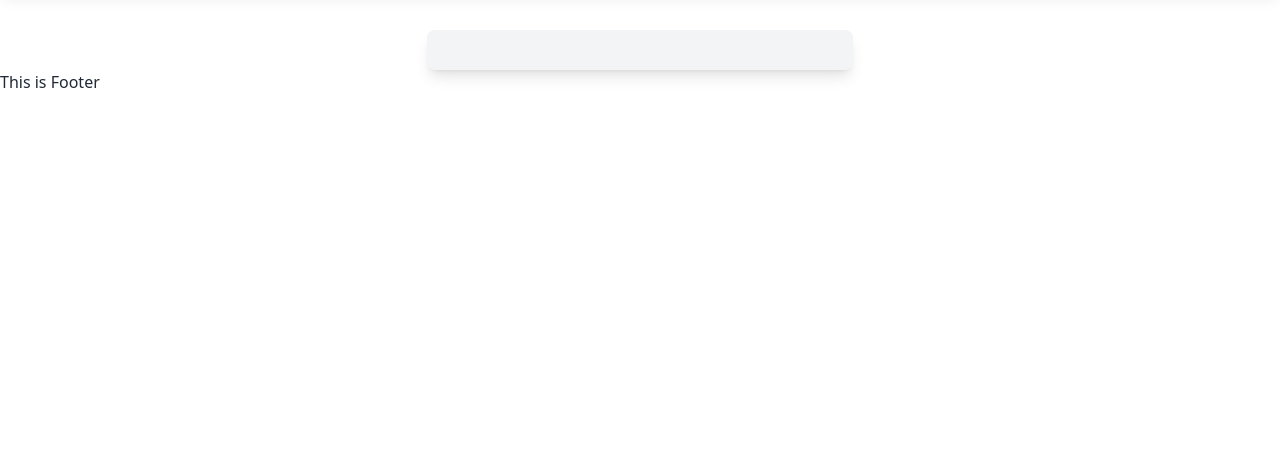
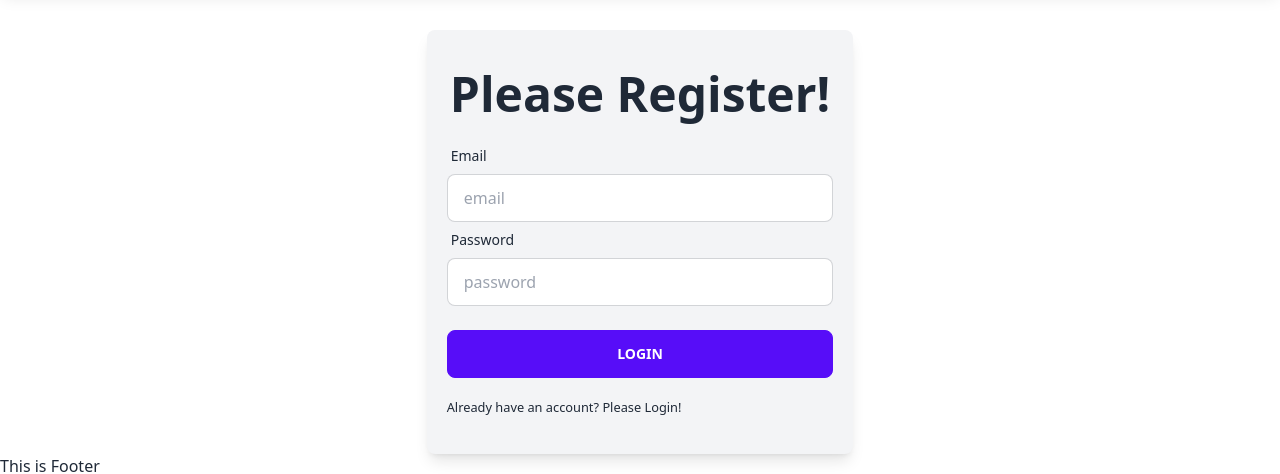
Before and after one commit to siraz015/toy-cars-hut-client, a React (Vite) app: page /register in a window 1280 px wide. Shown: the part 139-613 px from the top of the page. Built offline with nearby package versions, Linux system fonts and the light colour scheme.

Commit message:
added register page

```diff
--- a/src/components/Register/Register.jsx
+++ b/src/components/Register/Register.jsx
@@ -4,7 +4,7 @@ import { Link } from 'react-router-dom';
 const Register = () => {
     return (
         <div className='w-1/3 mx-auto bg-gray-100 p-5 rounded-lg mt-10 shadow-lg'>
-            {/* <h1 className="text-5xl text-center font-bold my-5">Please Register!</h1>
+            <h1 className="text-5xl text-center font-bold my-5">Please Register!</h1>
             <form>
                 <div className="form-control">
                     <label className="label">
@@ -22,7 +22,7 @@ const Register = () => {
                     <input className="btn btn-primary" type="submit" value="Login" />
                 </div>
             </form>
-            <p className='my-4'><small>Already have an account? <Link to='/login'>Please Login!</Link></small></p> */}
+            <p className='my-4'><small>Already have an account? <Link to='/login'>Please Login!</Link></small></p>
         </div>
     );
 };
```
